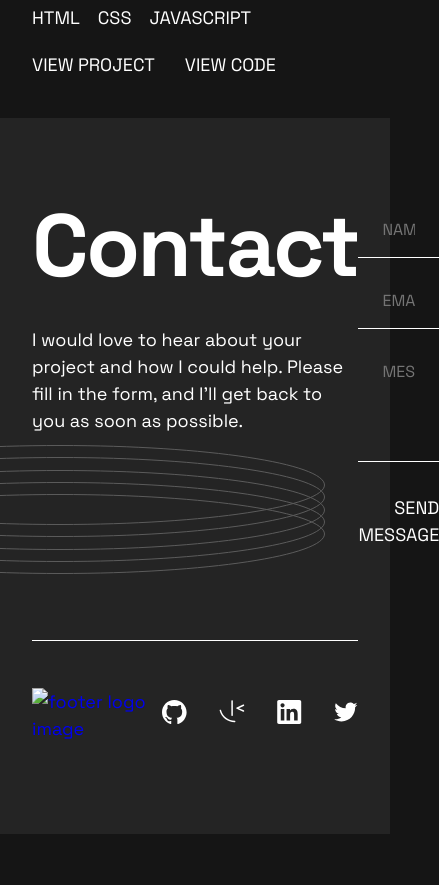
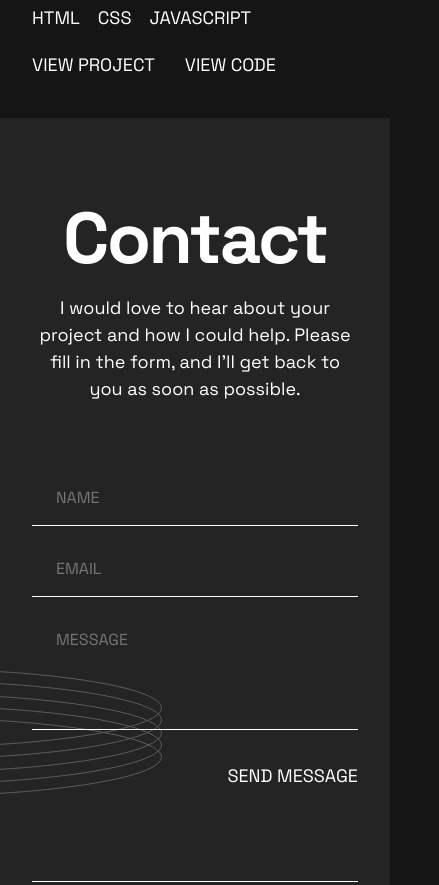
Before and after one commit to Asadbekayubov/Single-page-developer-portfolio-exam, a plain HTML site: page index.html in a window 390 px wide. Shown: the part 4478-5363 px from the top of the page, 439 px wide, since content can reach past the window. Before the commit the page ends 5312 px from the top, so only its background shows below. Drawn offline with Linux system fonts and the light colour scheme.

Commit message:
site has finished

```diff
--- a/scss/layout/_footer.scss
+++ b/scss/layout/_footer.scss
@@ -11,6 +11,7 @@
         .contact__top {
             display: flex;
             justify-content: space-between;
+            gap: 2rem;
             .contact__top__text__wrapper{
                 .contact__top__title{
                     margin-bottom: 3.6rem;
@@ -84,15 +85,40 @@
     }
 }
 
-
-.contact__logo {
-}
-.contact__logo__img {
-}
-.footernav {
+@media screen and (max-width:768px) {
+    .footer{
+        background-position: top 587px left -368px;
+        padding-bottom: 4rem;
+        .contact{
+            .contact__top{
+                flex-direction: column;
+                justify-content: center;
+                align-items: center;
+                .contact__top__text__wrapper{
+                    .contact__top__title{
+                        text-align: center;
+                        font-size: 7.2rem;
+                        margin-bottom: 2rem;
+                    }
+                    .contact__top__text{
+                        text-align: center;
+                        max-width: 445px;
+                        margin-bottom: 4.8rem;
+                    }
+                }
+            }
+        }
+    }
 }
 
-.footernav__item {
+@media screen and (max-width:500px) {
+    .footer{
+        background-position: top 550px left -368px;
+        .contact{
+            .contact__bottom{
+                flex-direction: column;
+                gap: 2rem;
+            }
+        }
+    }
 }
-.footernav__link {
-}
```
Also changed, not shown: css/style.css, 1 other file.
